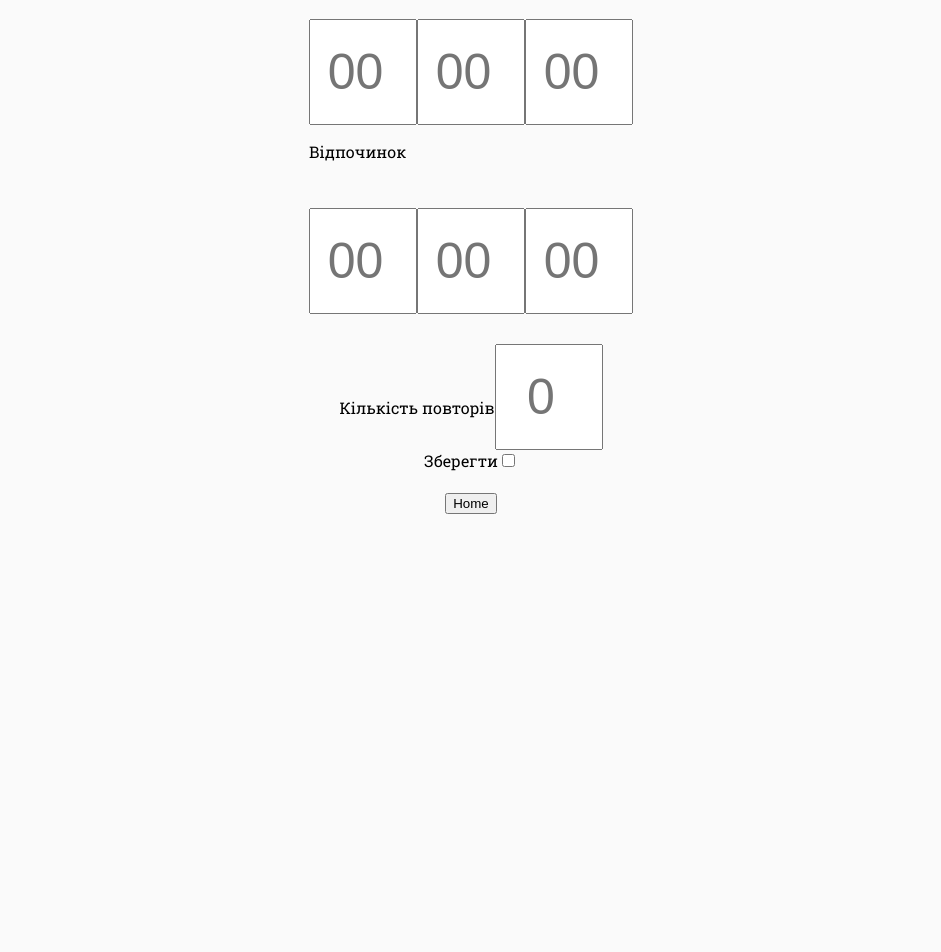
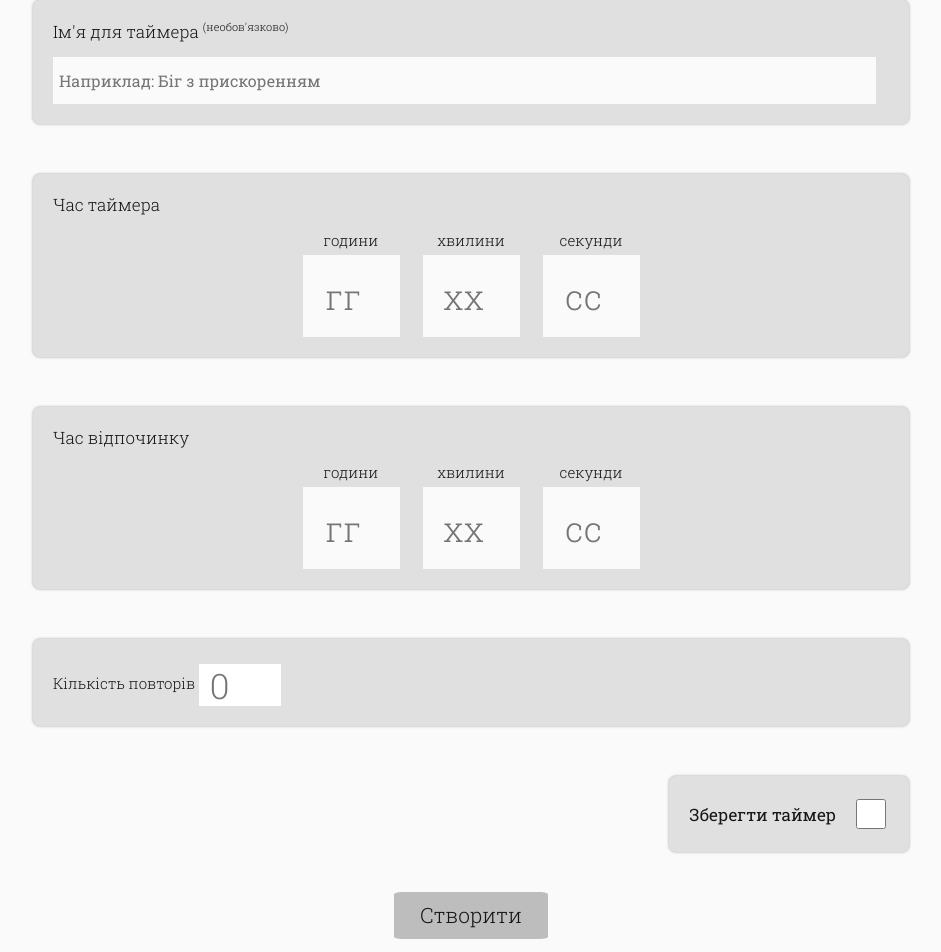
Before and after one commit to mrkuzyk/timer-just, a React (Create React App) app: page /timer-just/create/interval in a window 1280 px wide. Shown: the part 152-1104 px from the top of the page, without its empty margins (169-1110 px from the left). Before the commit the page ends 800 px from the top, so only its background shows below. Built offline with nearby package versions, Linux system fonts and the light colour scheme.

Commit message:
style for create interval

```diff
--- a/src/pages/CreateIntervalTimer/CreateIntervalTimer.jsx
+++ b/src/pages/CreateIntervalTimer/CreateIntervalTimer.jsx
@@ -3,6 +3,8 @@ import { Navigate } from 'react-router-dom';
 import { nanoid } from 'nanoid';
 import { getTimeSum } from 'helpers';
 import s from './createIntervalTimer.module.scss';
+import ButtonBack from "components/ButtonBack";
+import ButtonHome from "components/ButtonHome";
 
 const CreateIntervalTimer = () => {
     const [timers, setTimers] = useState(() => JSON.parse(localStorage.getItem('timers')) ?? []); // лінива ініціалізація
@@ -21,7 +23,6 @@ const CreateIntervalTimer = () => {
     const [restSeconds, setRestSeconds] = useState('');
     const [numbOfRepeat, setNumbOfRepeat] = useState('');
 
-    const [home, setHome] = useState('');
     const [workSum, setWorkSum] = useState('');
     const [restSum, setRestSum] = useState('');
 
@@ -121,30 +122,31 @@ const CreateIntervalTimer = () => {
         window.localStorage.setItem('interval', JSON.stringify(disposableTimer))
     },[disposableTimer])
 
-    const homes = () => {
-        setHome(true);
-    }
-
     return (
-        <>
+        <div className={s.container}>
             {startTimer && <Navigate to={`/timers/interval`} replace={true} />}
-            {home && <Navigate to={`/`} replace={true} />}
+            <div className={s.btnBox}>
+                <ButtonBack />
+                <ButtonHome/>
+            </div>
             <form onSubmit={handleCreate} className={s.form}>
-                <div className={s.inputBox}>
-                    <div>
-                        <label>
+                <div className={s.timerNameBox}>
+                    <label className={s.timerName}> Ім'я для таймера <sup className={s.timerNameSup}>(необов'язково)</sup>
                         <input
                             type="text"
                             name="name"
                             value={name}
                             onChange={handleChange}
-                                placeholder="Timer name"
-                                className={s.inputName}
+                            placeholder="Наприклад: Біг з прискоренням"
+                            className={s.timerNameInput}
                             title="Введіть ім'я таймера"
                         />
                     </label>
                 </div>
-                    <label>
+                <div className={s.timeBox}>
+                    <p className={s.timeTittle}>Час таймера</p>
+                    <div className={s.timeNumbBox}>
+                        <label className={s.timeLabel}> години
                             <input
                                 type="number"
                                 name="workHours"
@@ -153,12 +155,12 @@ const CreateIntervalTimer = () => {
                                 max="23"
                                 pattern="[0-9]{2}"
                                 onChange={handleChange}
-                            placeholder="00"
+                                placeholder="гг"
                                 className={s.input}
                                 title="Години"
                             />
                         </label>
-                    <label>
+                        <label className={s.timeLabel}> хвилини
                             <input
                                 type="number"
                                 name="workMinutes"
@@ -166,12 +168,12 @@ const CreateIntervalTimer = () => {
                                 min="0"
                                 max="59"
                                 onChange={handleChange}
-                            placeholder="00"
+                                placeholder="хх"
                                 className={s.input}
                                 title="Хвилини"
                             />
                         </label>
-                    <label>
+                        <label className={s.timeLabel}> секунди
                             <input
                                 type="number"
                                 name="workSeconds"
@@ -179,15 +181,17 @@ const CreateIntervalTimer = () => {
                                 min="0"
                                 max="59"
                                 onChange={handleChange}
-                            placeholder="00"
+                                placeholder="сс"
                                 className={s.input}
                                 title="Секунди"
                             />
                         </label>
                     </div>
-                <div className={s.inputBox}>
-                    <p>Відпочинок</p>
-                    <label>
+                </div>
+                <div className={s.timeBox}>
+                    <p className={s.timeTittle}>Час відпочинку</p>
+                    <div className={s.timeNumbBox}>
+                        <label className={s.timeLabel}> години
                             <input
                                 type="number"
                                 name="restHours"
@@ -196,12 +200,12 @@ const CreateIntervalTimer = () => {
                                 max="23"
                                 pattern="[0-9]{2}"
                                 onChange={handleChange}
-                            placeholder="00"
+                                placeholder="гг"
                                 className={s.input}
                                 title="Години"
                             />
                         </label>
-                    <label>
+                        <label className={s.timeLabel}> хвилини
                             <input
                                 type="number"
                                 name="restMinutes"
@@ -209,12 +213,12 @@ const CreateIntervalTimer = () => {
                                 min="0"
                                 max="59"
                                 onChange={handleChange}
-                            placeholder="00"
+                                placeholder="хх"
                                 className={s.input}
                                 title="Хвилини"
                             />
                         </label>
-                    <label>
+                        <label className={s.timeLabel}> секунди
                             <input
                                 type="number"
                                 name="restSeconds"
@@ -222,13 +226,15 @@ const CreateIntervalTimer = () => {
                                 min="0"
                                 max="59"
                                 onChange={handleChange}
-                            placeholder="00"
+                                placeholder="сс"
                                 className={s.input}
                                 title="Секунди"
                             />
                         </label>
                     </div>
-                <label> Кількість повторів
+                </div>
+                <div className={s.repeatBox}>
+                    <label className={s.repeatLabel}> <span className={s.repeatSpan}>Кількість повторів </span></label>
                     <input
                         type="number"
                         name="repeat"
@@ -237,24 +243,30 @@ const CreateIntervalTimer = () => {
                         max="99"
                         onChange={handleChange}
                         placeholder="0"
-                        className={s.input}
+                        className={s.repeatInput}
                         title="Кількість повторів"
                     />
-                </label>
-                <label> Зберегти
+                </div>
+                <div className={s.saveBox}>
+                    <label className={s.saveLabel} for="saveInput"> Зберегти таймер </label>
                     <input
                         type="checkbox"
                         name="handleChange"
                         checked={saveTimer}
-                        onChange={handleSave }
+                        onChange={handleSave}
+                        className={s.saveInput}
+                        id="saveInput"
                     />
-                </label>
-                <div className={s.btnBox}>
-                    <button type="button" onClick={homes}>Home</button>
-                    {workSum !== 0 && <button type="submit" className={s.button}>Створити</button>}
                 </div>
+                <button
+                    type="submit"
+                    className={s.button}
+                    disabled={!workSum}
+                >
+                    Створити
+                </button>
             </form>
-        </>
+        </div>
     );
 };
 
--- a/src/pages/CreateIntervalTimer/createIntervalTimer.module.scss
+++ b/src/pages/CreateIntervalTimer/createIntervalTimer.module.scss
@@ -1,44 +1,299 @@
+@use '../../style/mixin.scss' as mixin;
+@use '../../style/colors.scss' as color;
+
+.container {
+  @include mixin.container;
+
+  @include mixin.tablet {
+    padding-top: 10px;
+    margin-bottom: 100px;
+  }
+
+  @include mixin.laptop {
+    padding-top: 20px;
+    width: 70%;
+    margin-bottom: 200px;
+  }
+}
+
+.btnBox {
+  padding: 10px;
+  margin-top: 0;
+
+  display: flex;
+  align-items: center;
+  justify-content: space-between;
+}
+
 .form {
-  padding-top: 30px;
+  padding: 10px;
+  margin-top: 70px;
+
+  @include mixin.laptop{
+    margin-top: 50px;
+  }
+
+}
+
+.timerNameBox {
+  background-color: color.$lightBoxBack;
+  border-radius: 7px;
+  padding: 10px;
+  box-shadow: 0px 0px 3px rgba(0, 0, 0, 0.35);
+
+  @include mixin.tablet {
+    padding: 20px;
+  }
+
+  margin: 10e;
+  // @include mixin.laptop{
+  //     width: 50%;
+  //     margin: 0 auto;
+  // }
+}
+
+.timerName {
+  font-style: normal;
+  font-weight: 300;
+  font-size: 17px;
+  line-height: 1.27;
+  color: color.$lightPrimaryText;
+}
+
+.timerNameSup {
+  composes: timerName;
+  font-weight: 300;
+  font-size: 11px;
+}
+
+.timerNameInput {
+  width: 97%;
+  height: 35px;
+
+  font-family: 'Roboto Slab', serif;
+  font-weight: 400;
+  font-size: 16px;
+  color: color.$lightPrimaryText;
+  background-color: color.$lightBackground;
+
+  border: 1px solid transparent;
+
+  padding: 5px;
+  margin-top: 15px;
+}
+
+.timeBox {
+  margin-top: 50px;
+
+  background-color: color.$lightBoxBack;
+  border-radius: 7px;
+  padding: 10px;
+  box-shadow: 0px 0px 3px rgba(0, 0, 0, 0.35);
+
+  @include mixin.tablet {
+    padding: 20px;
+  }
+
+  // @include mixin.laptop{
+  //     width: 50%;
+  //     margin-left: auto;
+  //     margin-right: auto;
+  // }
+}
+
+.timeTittle {
+  composes: timerName;
+  margin: 0;
+}
+
+.timeNumbBox {
   display: flex;
   justify-content: center;
   align-items: center;
-  flex-direction: column;
+  text-align: center;
 
-  margin-top: 75px;
+  margin: 15px 0 0;
 }
 
-.inputBox {
-}
+.timeLabel {
+  composes: timerName;
+  font-size: 15px;
 
-.inputName {
-  width: 100%;
-  height: 30px;
+  width: 90px;
+  display: inline-flex;
+  flex-direction: column;
+  align-items: center;
+
+  // padding: 5px 10px 10px;
+  &:not(:first-child) {
+    margin-left: 10px;
+  }
+
+  @include mixin.tablet {
+    width: 100px;
+
+    &:not(:first-child) {
+      margin-left: 20px;
+    }
+  }
 }
 
 .input {
-  width: 100px;
-  height: 100px;
+  width: 60px;
+  height: 50px;
 
-  font-weight: 500;
-  font-size: 50px;
+  font-family: 'Roboto Slab', serif;
+  font-weight: 300;
+  font-size: 35px;
+
+  color: color.$lightPrimaryText;
+
+  padding: 10px;
+  margin-top: 5px;
+
+  border: 1px solid transparent;
+  background-color: color.$lightBackground;
+  // border: 1px solid color.$button;
 
   text-align: center;
-  margin-top: 30px;
 
-  // border: 0px;
-  // -moz-appearance: none;
+  @include mixin.tablet {
+    width: 75px;
+    height: 60px;
+  }
 }
 
-.btnBox {
-  margin-top: 20px;
+.saveBox {
+  // width: 35%;
+  width: fit-content;
+  margin-top: 50px;
+  margin-left: auto;
+
+  display: flex;
+  justify-content: space-between;
+  align-items: center;
+
+  background-color: color.$lightBoxBack;
+  border-radius: 7px;
+  padding: 10px;
+  box-shadow: 0px 0px 3px rgba(0, 0, 0, 0.35);
+
+  @include mixin.mobile{
+    // width: 25%;
+  }
+
+  @include mixin.tablet{
+    padding: 20px;
+    // width: 20%;
+  }
+}
+
+.saveLabel {
+  font-style: normal;
+  font-weight: 400;
+  font-size: 17px;
+  line-height: 1.27;
+
+  color: color.$lightPrimaryText;
+}
+
+.saveInput {
+  margin-left: 20px;
+  width: 20px;
+  height: 20px;
+
+  @include mixin.tablet{
+    width: 30px;
+    height: 30px;
+  }
 }
 
 .button {
-  margin-left: 50px;
+  display: block;
+
+  padding: 10px 25px;
+  margin-top: 40px;
+  margin-right: auto;
+  margin-left: auto;
+  @include mixin.jcc;
+
+  font-family: 'Roboto Slab', serif;
+  font-style: normal;
+  font-weight: 300;
+  font-size: 21px;
+  line-height: 1.16;
+
+  border: 1px solid transparent;
+  border-radius: 5%;
+
+  color: color.$lightPrimaryText;
+  background-color: color.$button;
+
+  cursor: pointer;
 }
 
-// .input:hover,
-// .input:focus{
-//   appearance: none;
-// }
+.repeatBox{
+  margin-top: 50px;
+
+  background-color: color.$lightBoxBack;
+  border-radius: 7px;
+  padding: 10px;
+  box-shadow: 0px 0px 3px rgba(0, 0, 0, 0.35);
+
+  @include mixin.tablet{
+      padding: 20px;
+  }
+}
+
+.repeatLabel{
+  font-style: normal;
+  font-weight: 300;
+  font-size: 15px;
+  line-height: 1.27;
+  color: color.$lightPrimaryText;
+
+  // width: 90px;
+  // display: inline-flex;
+  // flex-direction: column;
+  // align-items: center;
+
+  // padding: 5px 10px 10px;
+
+  // @include mixin.tablet {
+  //   width: 100px;
+
+  //   &:not(:first-child) {
+  //     margin-left: 20px;
+  //   }
+  // }
+}
+
+.repeatSpan{
+  position: relative;
+  top: -10px;
+}
+
+.repeatInput{
+  width: 60px;
+  height: 20px;
+
+  font-family: 'Roboto Slab', serif;
+  font-weight: 300;
+  font-size: 35px;
+
+  color: color.$lightPrimaryText;
+
+  padding: 10px;
+  margin-top: 5px;
+
+  border: 1px solid transparent;
+  // background-color: color.$lightBackground;
+  // // border: 1px solid color.$button;
+
+  // text-align: center;
+
+  // @include mixin.tablet {
+  //   width: 75px;
+  //   height: 60px;
+  // }
+}
--- a/src/pages/CreateSingleTimer/CreateSingleTimer.jsx
+++ b/src/pages/CreateSingleTimer/CreateSingleTimer.jsx
@@ -99,7 +99,7 @@ const CreateSingleTimer = () => {
             </div>
             <form onSubmit={handleCreate} className={s.form}>
                 <div className={s.timerNameBox}>
-                    <label className={s.timerName}> Ім'я таймера <sup className={s.timerNameSup}>(необов'язково)</sup>
+                    <label className={s.timerName}> Ім'я для таймера <sup className={s.timerNameSup}>(необов'язково)</sup>
                         <input
                             type="text"
                             name="name"
```
Lines whose indentation alone changed are shown as unchanged.
